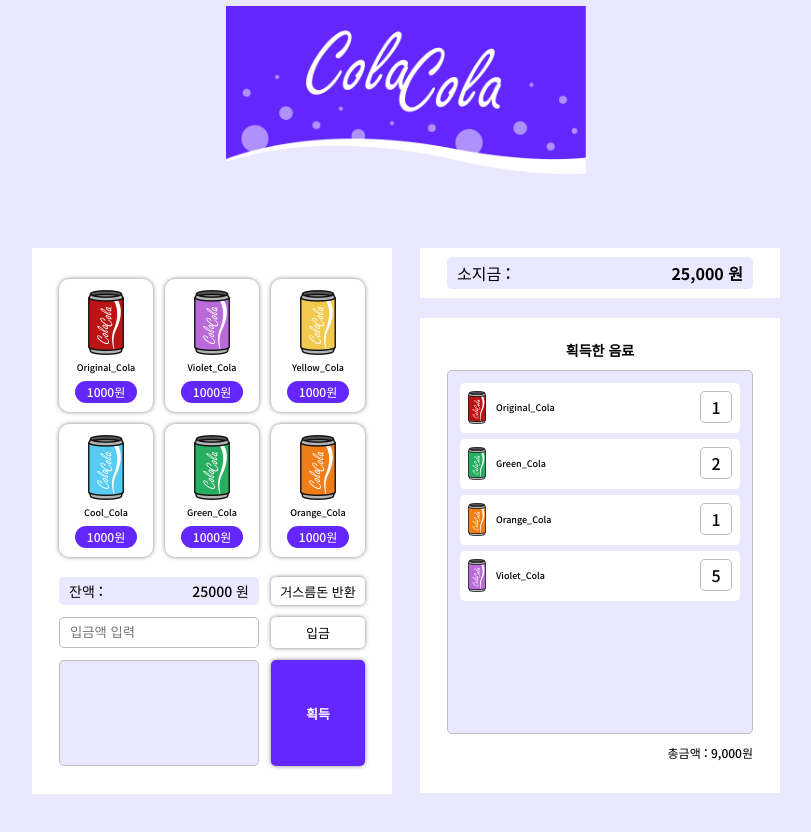
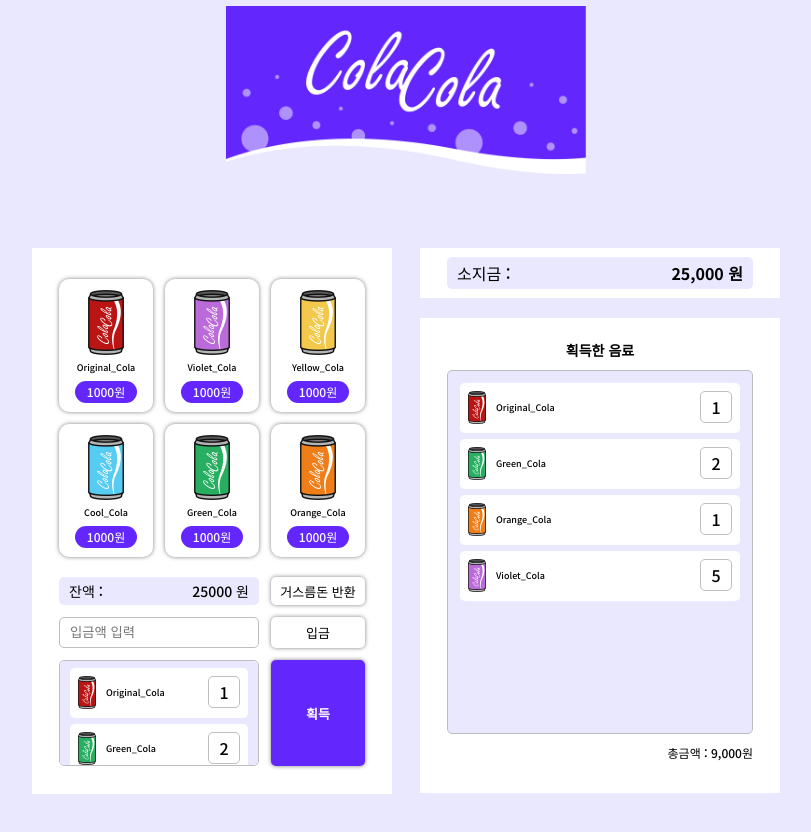
Before and after one commit to minkyeongJ/cola-vending-machine, a plain HTML site: page index.html in a window 1280 px wide. Shown: the whole page, without its empty margins (234-1045 px from the left). Drawn offline with Linux system fonts and the light colour scheme.

Commit message:
Revert "Refactor: 획득한음료 <li> 삭제"

```diff
--- a/index.html
+++ b/index.html
@@ -29,7 +29,22 @@
                 <input class="input-inputmoney" type="number" placeholder="입금액 입력">
                 <button type="button" class="btn-inputmoney">입금</button>
                 <strong class="ir">선택한 음료</strong>
-                <ul class="list-staged"></ul>
+                <ul class="list-staged">
+                    <li>
+                        <button type="button" class="btn-staged">
+                            <img src="./images/mediaquery/Original_Cola.png" alt="" class="img-item">
+                            <strong class="txt-item">Original_Cola</strong>
+                            <span class="num-counter">1</span>
+                        </button>
+                    </li>
+                    <li>
+                        <button type="button" class="btn-staged">
+                            <img src="./images/mediaquery/Green_Cola.png" alt="" class="img-item">
+                            <strong class="txt-item">Green_Cola</strong>
+                            <span class="num-counter">2</span>
+                        </button>
+                    </li>
+                </ul>
                 <button class="btn-get" type="button">획득</button>
             </section>
         </section>
```
